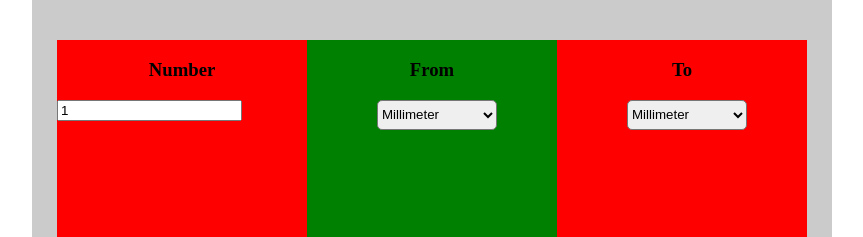
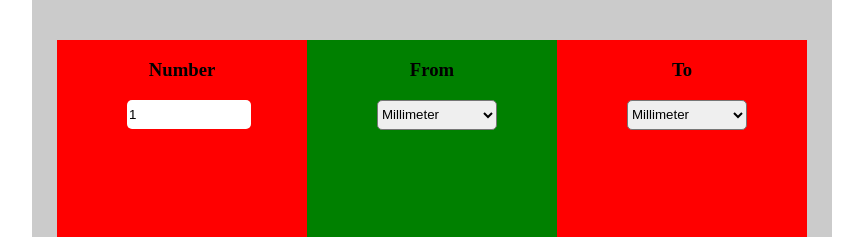
Before and after one commit to Valentina-2608/Unit_length_converter, a plain HTML site: page index.html in a window 1280 px wide. Shown: the part 81-318 px from the top of the page, without its empty margins (208-1071 px from the left). Drawn offline with Linux system fonts and the light colour scheme.

Commit message:
Add styles for element number

```diff
--- a/css/style.css
+++ b/css/style.css
@@ -45,6 +45,12 @@ float:left;
 background-color:red;
 }
 
+#number{width:120px;
+height:27px;
+border-radius:5px;
+margin-left:70px;
+border:none;}
+
 
 
 #unit_from{width:120px;
```
